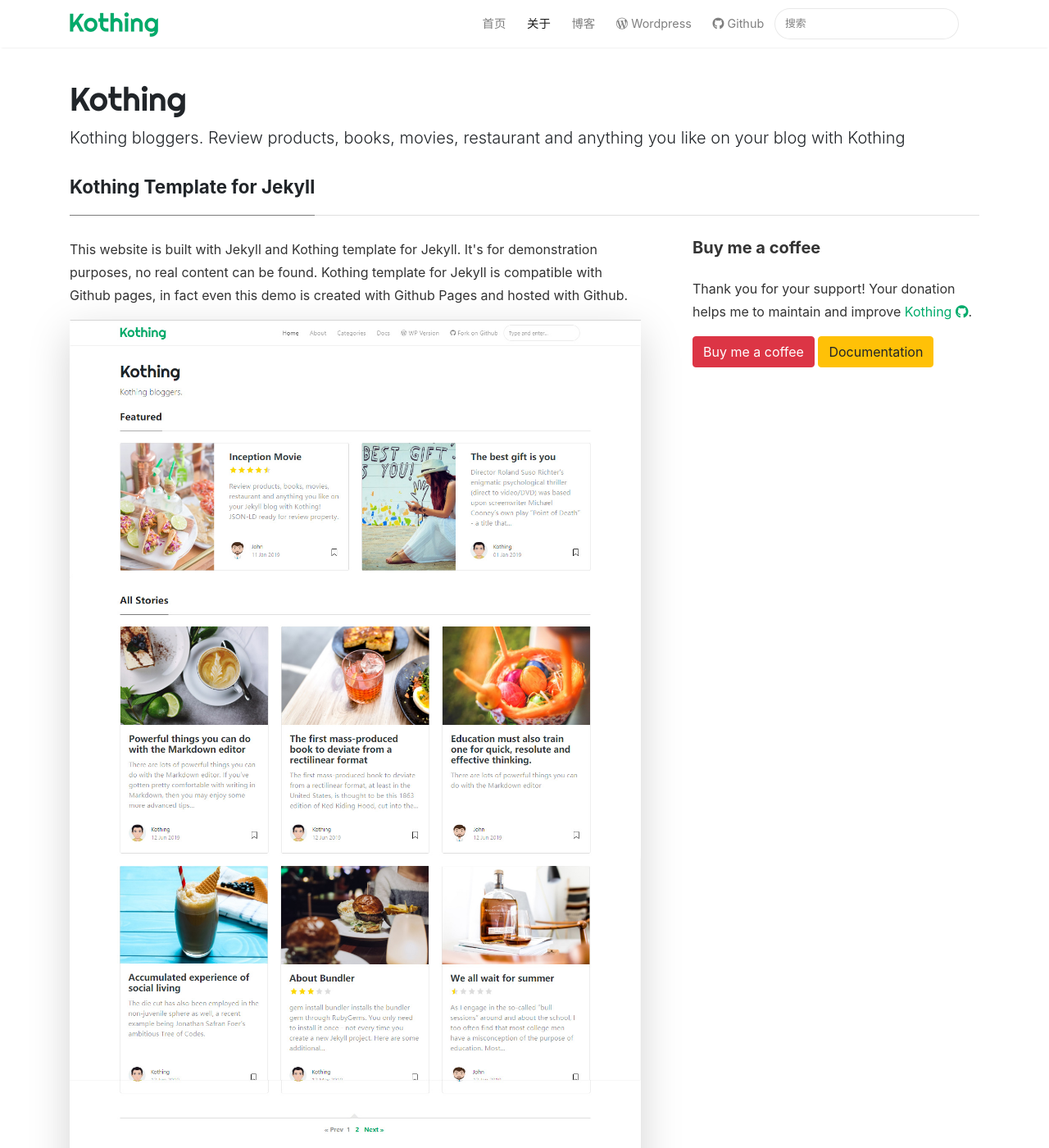
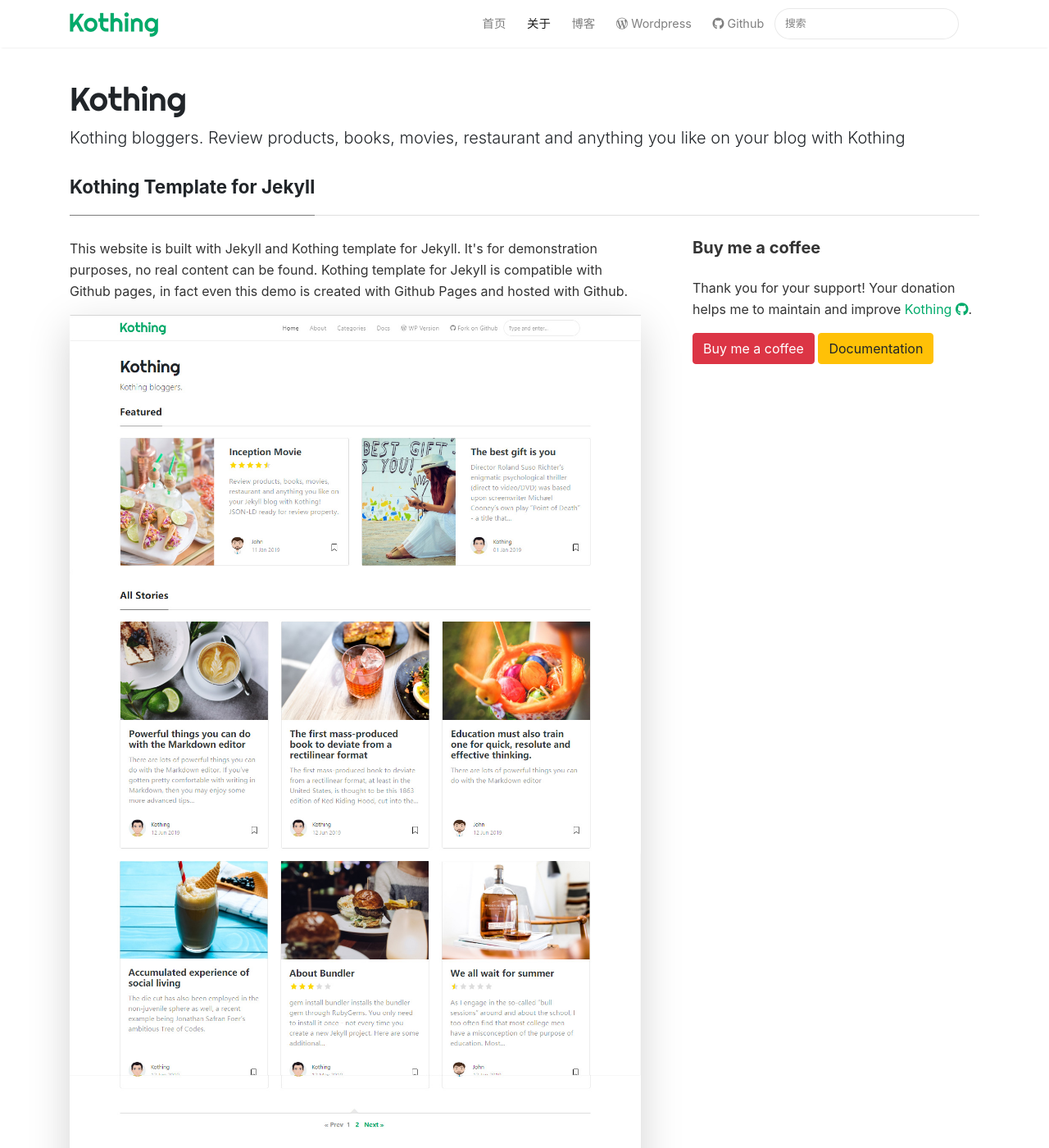
Before and after one commit to kothing/kothing-theme, a Jekyll site: the page built from _pages/about.md, in a window 1280 px wide and 1400 px high. Shown: the whole window at 82% size. Built offline with Jekyll 4.4.1, drawn with Linux system fonts in a browser that asks for light colours; nearby versions of some CDN libraries; comment, search, counter and statistics services are not loaded.

Commit message:
Update screen.css

```diff
--- a/assets/css/screen.css
+++ b/assets/css/screen.css
@@ -100,7 +100,7 @@
 
 .article-post {
     font-size: 1.0rem;
-    line-height: 1.75rem;
+    line-height: 1.625rem;
     color: rgba(0, 0, 0, .8);
 }
 
```
